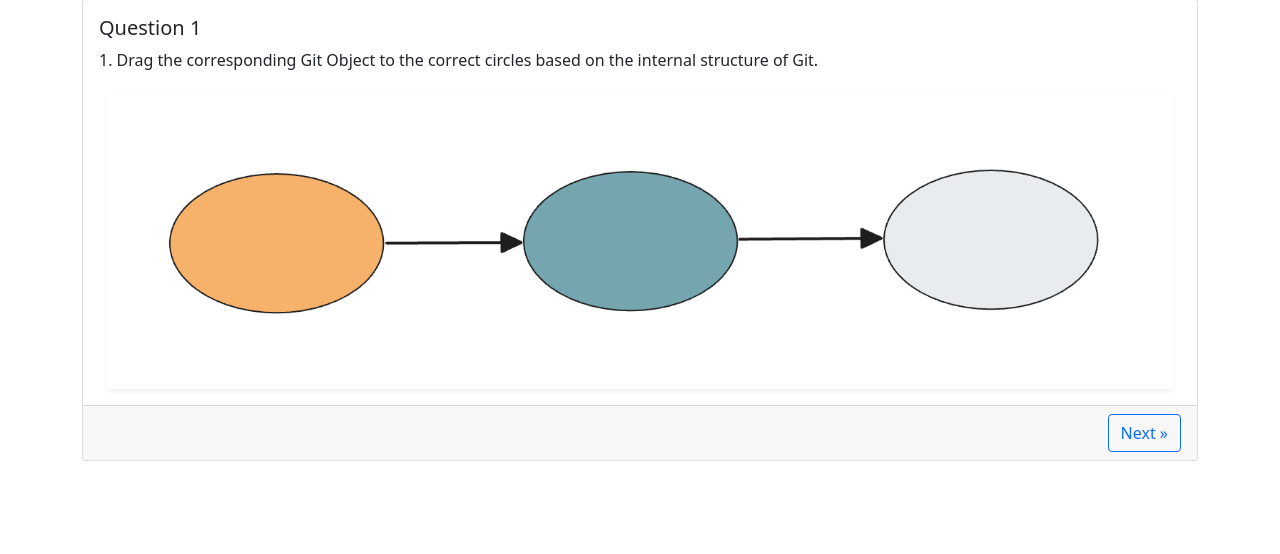
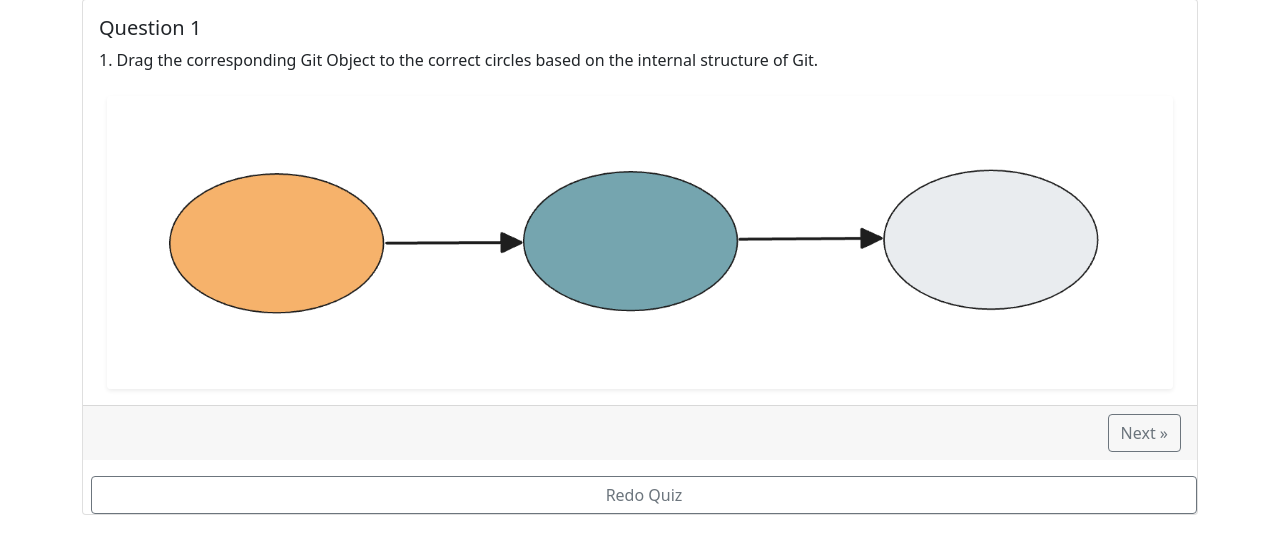
Before and after one commit to xinyiluo448/GitUnderTheHood, a Flask app: page /quiz/1 in a window 1280 px wide. Shown: the part 105-659 px from the top of the page. Run offline with Flask 3, Linux system fonts and the light colour scheme.

Commit message:
Hide next button when necessary and implement quiz 2

```diff
--- a/server.py
+++ b/server.py
@@ -1,7 +1,8 @@
-from flask import Flask, render_template, request, jsonify, redirect, url_for
+from flask import Flask, render_template, request, session, redirect, url_for
 import json
 
 app = Flask(__name__)
+app.secret_key = 'gitunderthehood'
 
 def load_questions():
 	with open("data/quiz.json", 'r', encoding='utf-8') as f:
@@ -17,13 +18,38 @@ def homepage():
 def learn():
 	return render_template('base.html')
 
-@app.route('/quiz/<int:page>')
+@app.route('/quiz/<int:page>', methods=["GET", "POST"])
 def quiz(page):
 	total_pages = len(questions)
 	question = next((q for q in questions if q['page'] == page), None)
+
 	if not question:
 		return "Question not found", 404
-	return render_template('quiz.html', question=question, total_pages=total_pages)
+
+	if 'best_quiz_page' not in session:
+		# TODO: fix this when correct answer checking is implemented
+		session['best_quiz_page'] = 1
+
+	# When user clicks "next", update best_quiz_page
+	if request.method == "POST":
+		if page > session['best_quiz_page']:
+			session['best_quiz_page'] = page
+
+		return redirect(url_for('quiz', page=page + 1))
+
+	return render_template(
+		'quiz.html',
+		question=question,
+		total_pages=total_pages,
+		best_quiz_page=session['best_quiz_page']
+	)
+
+# Add a redo button to clear session data (which contains best_quiz_page)
+@app.route('/redo_quiz')
+def redo_quiz():
+    session.clear()
+    return redirect(url_for('quiz', page=1))
+
 
 if __name__ == '__main__':
    app.run(debug = True, port=5001)
--- a/static/scripts.js
+++ b/static/scripts.js
@@ -0,0 +1,21 @@
+$(document).ready(function () {
+	const correctAnswer = "Blob";
+
+	$(".option-btn").on("click", function () {
+		// Reset all buttons
+		$(".option-btn")
+			.removeClass("btn-success btn-danger")
+			.addClass("btn-outline-dark");
+
+		const selected = $(this).data("value");
+
+		if (selected === correctAnswer) {
+			console.log("correct");
+			$(this).removeClass("btn-outline-dark").addClass("btn-success");
+			$("#next-btn").removeClass("d-none");
+		} else {
+			$(this).removeClass("btn-outline-dark").addClass("btn-danger");
+			$("#next-btn").addClass("d-none");
+		}
+	});
+});
--- a/templates/quiz.html
+++ b/templates/quiz.html
@@ -21,6 +21,15 @@
 			{% endif %}
 		</div>
 
+		{% if question.page == 2 %}
+		<div class="mt-4 d-flex justify-content-center flex-wrap gap-5" id="options-row">
+			<button class="btn btn-outline-dark option-btn px-4 py-3 fs-5" data-value="Commit">Commit</button>
+			<button class="btn btn-outline-dark option-btn px-4 py-3 fs-5" data-value="Tree">Tree</button>
+			<button class="btn btn-outline-dark option-btn px-4 py-3 fs-5" data-value="Blob">Blob</button>
+			<button class="btn btn-outline-dark option-btn px-4 py-3 fs-5" data-value="None">None</button>
+		</div>
+		{% endif %}
+
 		<div class="card-footer d-flex justify-content-between">
 			{% if question.page > 1 %}
 			<a href="{{ url_for('quiz', page=question.page - 1) }}" class="btn btn-outline-secondary">
@@ -30,12 +39,21 @@
 			<div></div>
 			{% endif %}
 
-			{% if question.page < total_pages %}
-			<a href="{{ url_for('quiz', page=question.page + 1) }}" class="btn btn-outline-primary">
-				Next &raquo;
-			</a>
-			{% endif %}
+			<!-- Hide next button by default if best_quiz_page < current page -->
+			<form method="POST" action="{{ url_for('quiz', page=question.page) }}">
+				{% if question.page <= best_quiz_page %}
+				<button type="submit" class="btn btn-outline-secondary" id="next-btn">
+					Next &raquo;
+				</a>
+				{% else %}
+				<button type="submit" class="btn btn-outline-secondary d-none" id="next-btn">
+					Next &raquo;
+				</a>
+				{% endif %}
+			</form>
+
 		</div>
+		<a href="{{ url_for('redo_quiz') }}" class="btn btn-outline-secondary mt-3 ms-2">Redo Quiz</a>
 	</div>
 </div>
 {% endblock %}
```
